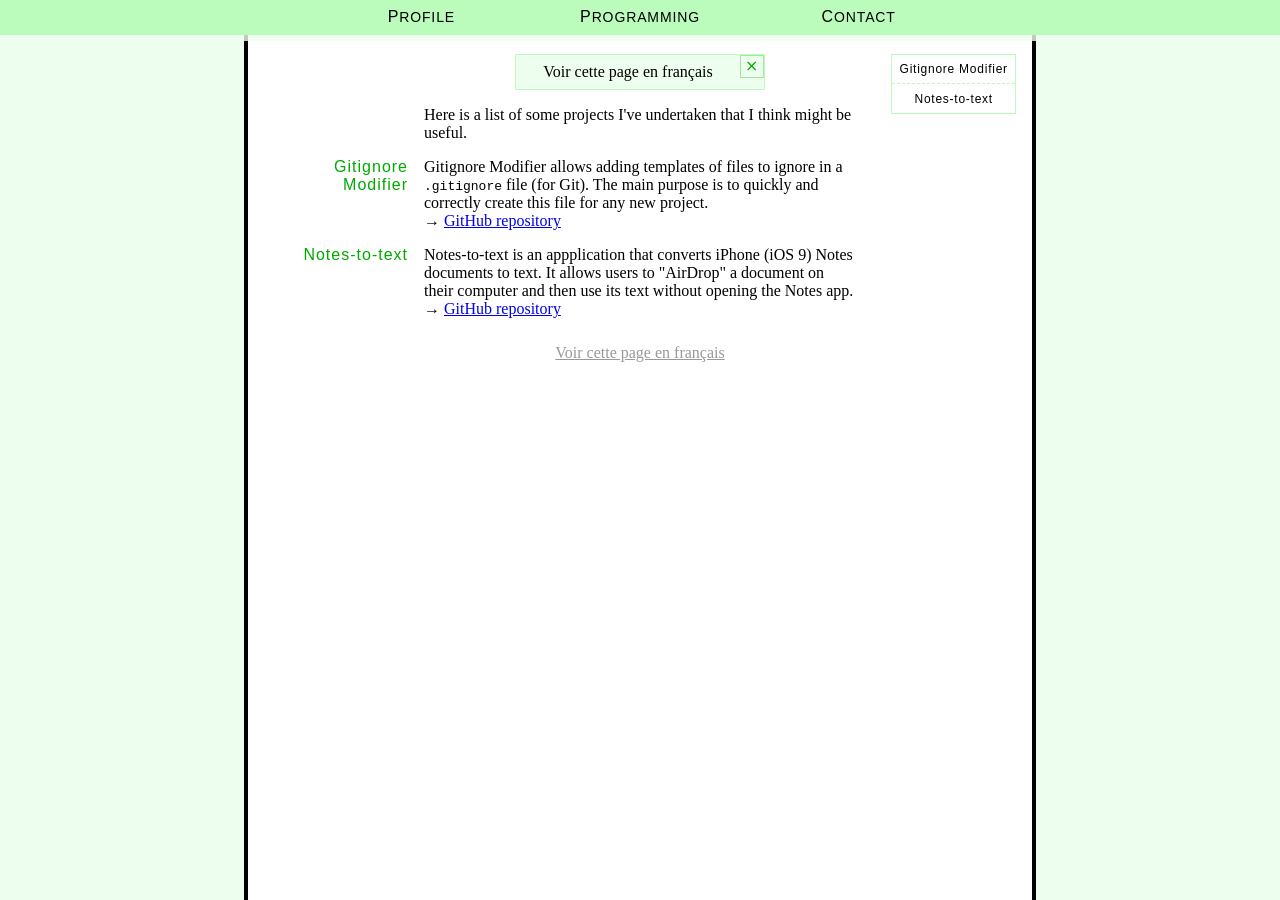
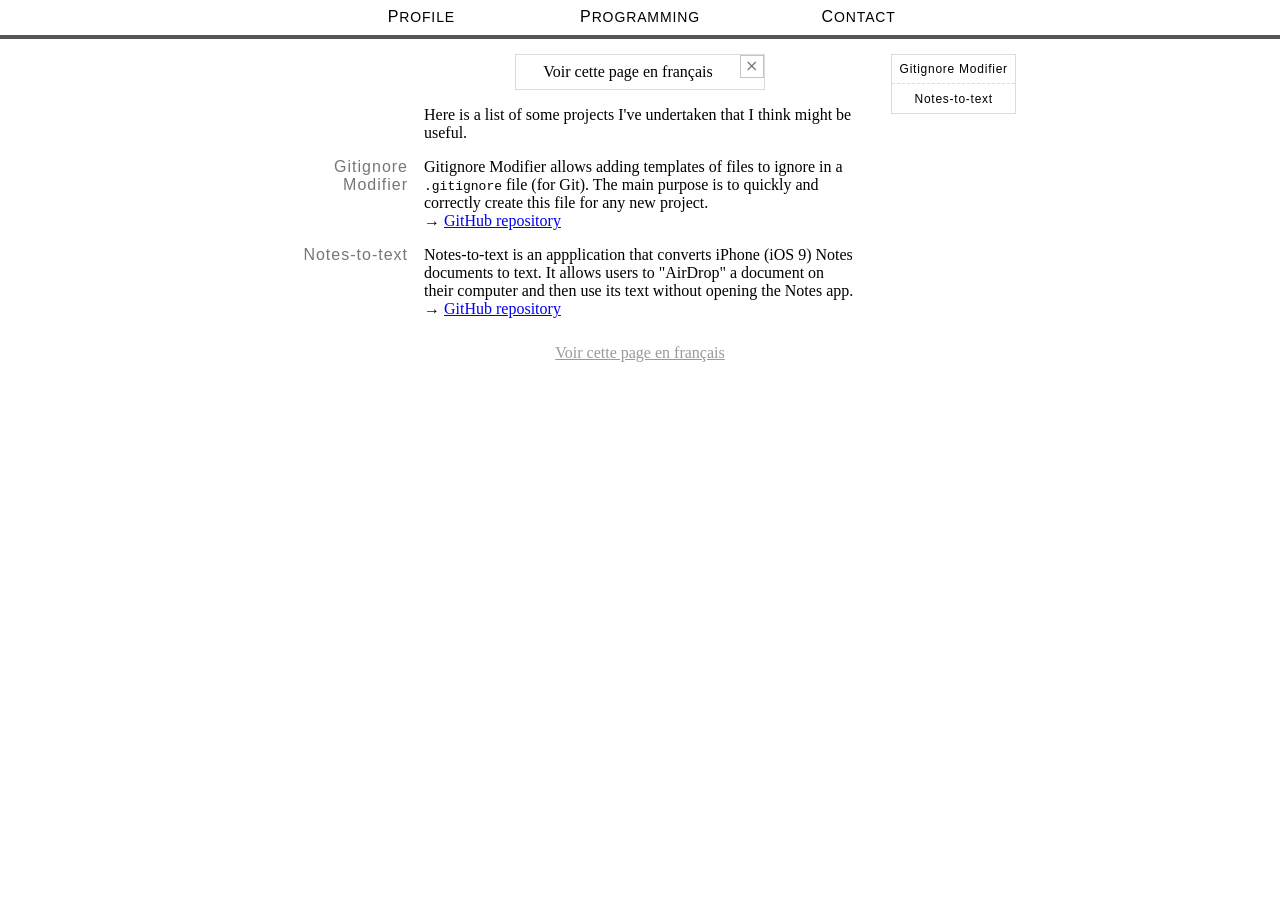
Before and after one commit to Pat-Laugh/pat-laugh.github.io, a Jekyll site: the page built from en/programming.html, in a window 1280 px wide. Built offline with Jekyll 4.4.1, drawn with Linux system fonts in a browser that asks for light colours.

Commit message:
Update colors and style

```diff
--- a/_sass/website-colors.scss
+++ b/_sass/website-colors.scss
@@ -1,9 +1,33 @@
 $letter-spacing: 0.0625em;
+$font-stack-list: Arial, Helvetica, sans-serif;
+$width-border-content: 0.25rem;
+/*
 $bg-color-menu: #BBFBBB;
 $bg-color-body: #EEFEEE;
 $bg-color-body-paler: #F3FEF3;
 $bg-color-btn-hover: #CEFECE;
+$bg-color-title-hover: #AAEAAA;
+$bg-color-info-box-hover: #DEFEDE;
 $color-content-title: #00AA00;
 $color-border-menu: #A0EAA0;
-$font-stack-list: Arial, Helvetica, sans-serif;
-$width-border-content: 0.25rem;
+$color-error: #AA0000;
+*/
+/*
+$bg-color-menu: #DBDBDB;
+$bg-color-body: #F7F7F7;
+$bg-color-body-paler: #F3F3F3;
+$bg-color-btn-hover: #CECECE;
+$color-content-title: #777777;
+$color-border-menu: #A0a0A0;
+*/
+$bg-color-menu: #DBDBDB;
+$bg-color-body: #F6F6F6;
+$bg-color-body-paler: #F8F8F8;
+$bg-color-btn-hover: #e6e6e6;
+$bg-color-title-hover: #cacaca;
+$bg-color-info-box-hover: #eeeeee;
+/* $color-content-title: #888888; */
+$color-content-title: #777777;
+$color-name-title: #555555;
+$color-border-menu: #c5c5c5;
+$color-error: #eeeeee;
--- a/static/scss/style.scss
+++ b/static/scss/style.scss
@@ -53,13 +53,17 @@ footer a { color: inherit; }
 	list-style-type: none;
 	overflow: hidden;
 	display: flex;
-	background-color: $bg-color-menu;
+	/* background-color: $bg-color-body; */
+	background-color: white;
+	/* background-color: $bg-color-menu; */
 }
 
 #back-menu {
 	display: block;
 	width: 100%;
-	background-color: $bg-color-menu;
+	/* background-color: $bg-color-body; */
+	background-color: white;
+	/* background-color: $bg-color-menu; */
 }
 
 #top-menu-list > li {
@@ -81,7 +85,7 @@ footer a { color: inherit; }
 	color: inherit;
 }
 
-#top-menu-list > li a:hover { background-color: #AAEAAA; }
+#top-menu-list > li a:hover { background-color: $bg-color-title-hover; }
 
 #content {
 	display: block;
@@ -107,7 +111,7 @@ footer a { color: inherit; }
 	border: 1px solid $bg-color-menu;
 	margin-bottom: 1em;
 	text-align: center;
-	background-color: $bg-color-body;
+	/* background-color: $bg-color-body; */
 }
 
 .info-box-margin {
@@ -127,7 +131,7 @@ footer a { color: inherit; }
 	color: inherit;
 }
 
-.info-box a:hover {	background-color: #DEFEDE; }
+.info-box a:hover {	background-color: $bg-color-info-box-hover; }
 
 .info-box-close {
 	font-family: Verdana, Geneva, sans-serif;
@@ -135,7 +139,7 @@ footer a { color: inherit; }
 	position: absolute;
 	top: 0;
 	right: 0;
-	background-color: $bg-color-body;
+	/* background-color: $bg-color-body; */
 	color: $color-content-title;
 	border: 1px solid $color-border-menu;
 	padding: 0 0.2em 0.1em 0.2em;
@@ -169,17 +173,24 @@ footer a { color: inherit; }
 	max-width: 27em;
 }
 
+.blog-list {
+	max-width: 29em;
+}
+
 .content-text br {
 	line-height: 1.375em;
 }
 
-.error-color { color: #AA0000; }
+.error-color { color: $color-error; }
 
 @media screen {
 	#top-menu {
 		z-index: 64;
 		background-color: transparent;
-		border-bottom: 0.375rem solid rgba(238, 255, 238, 0.8);
+		/* border-bottom: $width-border-content solid rgba(85, 85, 85, 0.8); */
+		border-bottom: $width-border-content solid $color-name-title;
+		/* border-bottom: 0.375rem solid rgba(246, 246, 246, 0.8); */
+		/* border-bottom: 0.375rem solid rgba(238, 255, 238, 0.8); */
 	}
 
 	#print-menu { display: none; }
@@ -213,6 +224,10 @@ footer a { color: inherit; }
 
 	#quick-list > li ~ li { border-top: 1px dashed $bg-color-menu; }
 	#quick-list > li a:hover { background-color: $bg-color-body; }
+
+	#recruitment-qa {
+		margin-left: $width-content-title;
+	}
 }
 
 @media screen and (orientation: portrait) and (max-width: $small-screen) and (min-width: $height-landscape), (max-width: $height-landscape) {
@@ -264,17 +279,23 @@ footer a { color: inherit; }
 		display: block;
 		border-bottom: 1px solid $color-border-menu;
 	}
+
+	#recruitment-qa {
+		margin-left: 0em;
+	}
+
+	#content { padding-top: 1em; }
 }
 
 @media screen and (min-width: $wide-screen) {
 	html, body {
-		background-color: $bg-color-body;
+		/* background-color: $bg-color-body; */
 		height: 100%;
 	}
 
 	#content {
-		border-right: $width-border-content solid black;
-		border-left: $width-border-content solid black;
+		/* border-right: $width-border-content solid black; */
+		/* border-left: $width-border-content solid black; */
 		background-color: white;
 		min-height: calc(100% - 4.375em); //$nav-height + 1em
 	}
@@ -367,6 +388,82 @@ footer a { color: inherit; }
 	}
 }
 
+.blog-list-title > li {
+	font-family: $font-stack-list;
+	letter-spacing: $letter-spacing;
+	color: $color-content-title;
+	font-size: 1rem;
+	font-weight: 400;
+	margin-left: 2rem;
+}
+
+.blog-list-title > li a {
+	text-decoration: none;
+	color: inherit;
+}
+
+.blog-list-title > li a:hover {
+	background-color: $bg-color-body;
+}
+
+.blog-list {
+	list-style-type: none;
+	border: 1px solid $color-border-menu;
+	background-color: $bg-color-body-paler;
+}
+
+.blog-list > li {
+	/*border: 1px solid $color-border-menu;*/
+	margin-bottom: 0em;
+	padding: 0.5em;
+	/*background-color: $bg-color-body-paler;*/
+	padding-left: 2em;
+	border-bottom: 1px solid $color-border-menu;
+}
+
+.blog-list > li:last-child {
+	border-bottom-width: 0;
+}
+
+.blog-list > li > h1 {
+	font-family: $font-stack-list;
+	letter-spacing: $letter-spacing;
+	color: $color-content-title;
+	font-size: 1.25rem;
+	font-weight: 400;
+	margin-top: 0;
+	margin-bottom: 0.5rem;
+}
+
+.blog-list > li > h1 a {
+	text-decoration: none;
+	color: inherit;
+}
+
+.blog-list > li > h6 {
+	font-family: $font-stack-list;
+	letter-spacing: $letter-spacing;
+	margin-bottom: 1rem;
+}
+
+.blog-content p { margin-top: 1rem; }
+.blog-content > p:first-child { margin-top: 0; }
+
+@media print {
+	.blog-list-title {
+		display: none;
+	}
+
+	.blog-list > li {
+		border-width: 0;
+		page-break-inside:avoid;
+	}
+
+	.blog-content {
+		columns: 2;
+	}
+}
+
 .contact-availability tr td:first-child {
 	display: inline-block;
 	border: solid black 1px;
```
